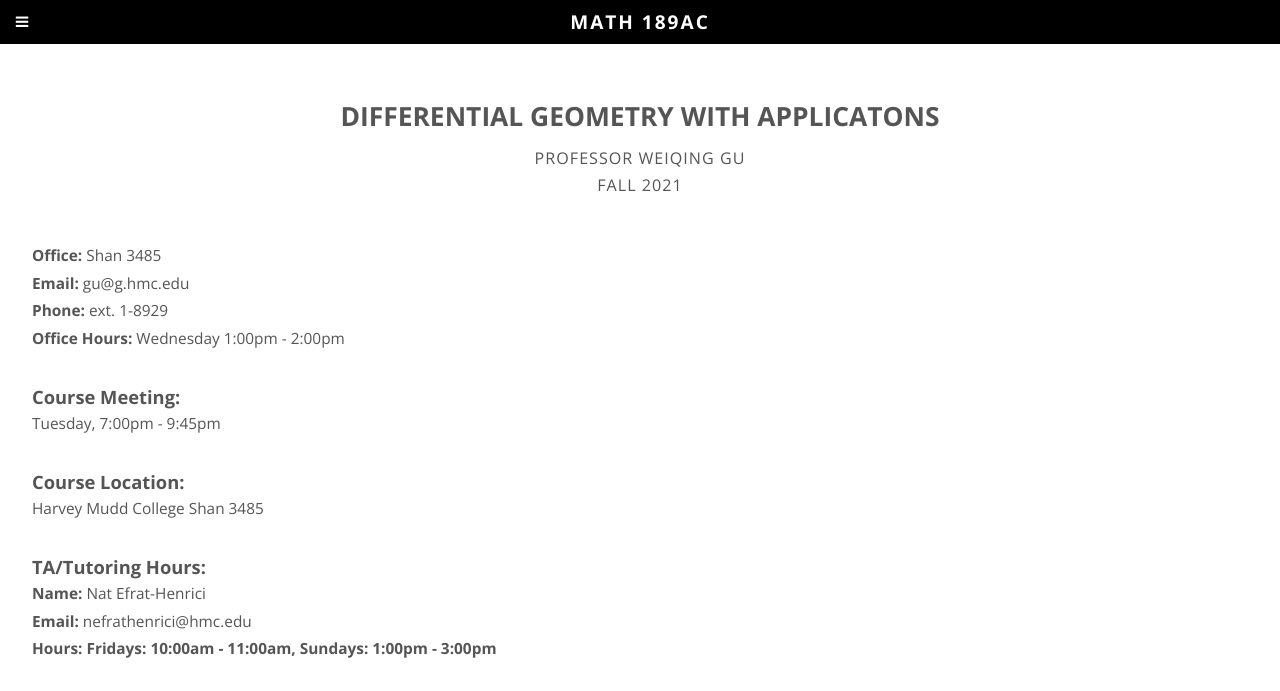
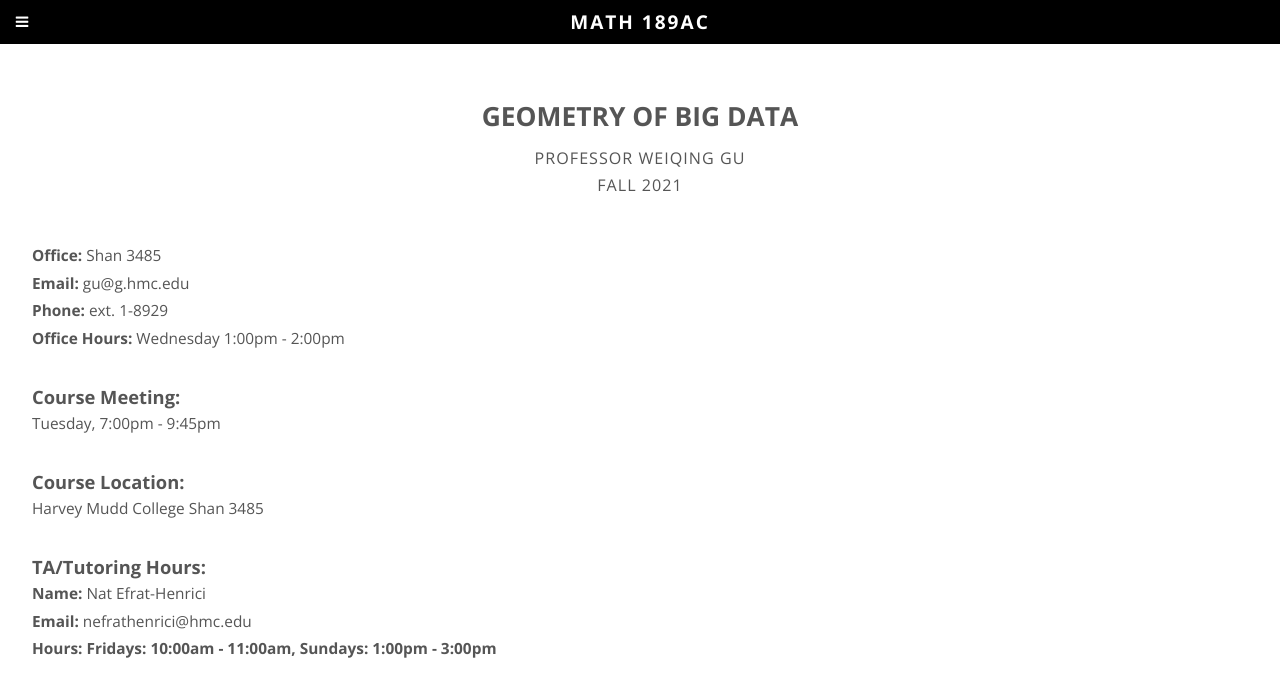
Before and after one commit to weiqinggu/Math-189AC-Course-Webpage, a plain HTML site: page syllabus.html in a window 1280 px wide. Shown: the top 691 px of the page. Drawn offline with nearby package versions, Linux system fonts and the light colour scheme; grey boxes are pictures that could not be loaded.

Commit message:
Update syllabus.html

```diff
--- a/syllabus.html
+++ b/syllabus.html
@@ -58,7 +58,7 @@
 				<div id="content" class="container">
 					<section>
 						<header class="major">
-							<h2 align="center">Differential Geometry With Applicatons</h2>
+							<h2 align="center">Geometry of Big Data</h2>
 							<span class="byline" align="center">
 								Professor Weiqing Gu <br>
 								Fall 2021
```
